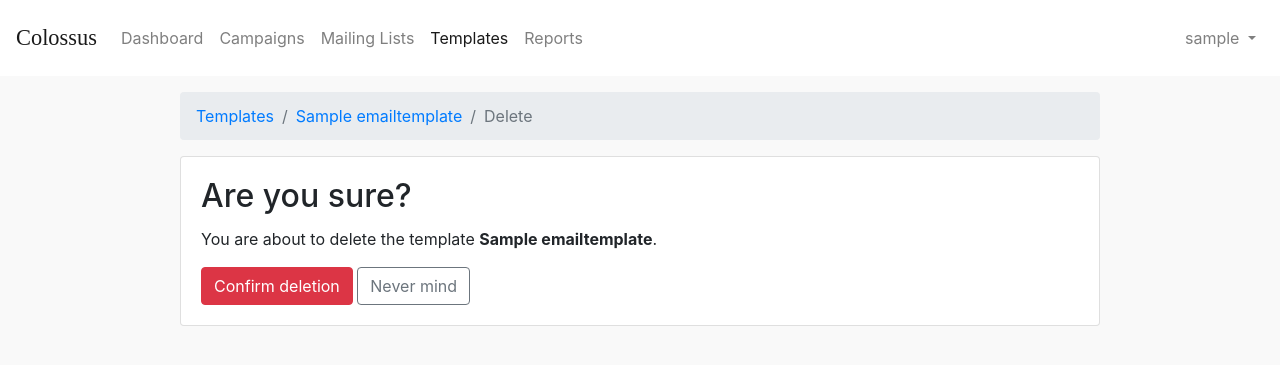
After one commit to vitorfs/colossus, a Django app: page /templates/1/delete/ in a window 1280 px wide. The commit adds this page. Shown: the top 365 px of the page. Run offline with Django 3.2, Linux system fonts and the light colour scheme; a user stored in the database is signed in; tables that the repository leaves empty hold one stand-in row (values such as "Sample post"); parts of the project's set-up code (start-up, migrations or seed data) failed here and were passed over; some libraries are stand-ins or nearby versions; some web fonts are replaced.

Commit message:
Add delete template view

```diff
--- a/colossus/apps/lists/templates/lists/subscriber_confirm_delete.html
+++ b/colossus/apps/lists/templates/lists/subscriber_confirm_delete.html
@@ -14,7 +14,7 @@
   </nav>
   <div class="card mb-3">
     <div class="card-body">
-      <h2 class="card-title">Are you sure?</h2>
+      <h2 class="card-title">{% trans 'Are you sure?' %}</h2>
       <p>You are about to delete the subscriber <strong>{{ subscriber.email }}</strong> from the list.</p>
       <form method="post" novalidate>
         {% csrf_token %}
--- a/colossus/apps/templates/forms.py
+++ b/colossus/apps/templates/forms.py
@@ -3,6 +3,7 @@ from django.template import Template, TemplateSyntaxError
 from django.template.loader_tags import IncludeNode, ExtendsNode
 from django.core.exceptions import ValidationError
 from django.utils.translation import gettext
+from django.utils import timezone
 
 from .models import EmailTemplate
 
@@ -40,6 +41,7 @@ class EmailTemplateForm(forms.ModelForm):
 
     def save(self, commit=True):
         email_template = super().save(commit=False)
+        email_template.update_date = timezone.now()
         if commit:
             email_template.save()
         return email_template
--- /dev/null
+++ b/colossus/apps/templates/templates/templates/emailtemplate_confirm_delete.html
@@ -0,0 +1,26 @@
+{% extends 'base.html' %}
+
+{% load i18n %}
+
+{% block title %}{% trans 'Delete' %}{% endblock %}
+
+{% block content %}
+  <nav aria-label="breadcrumb">
+    <ol class="breadcrumb">
+      <li class="breadcrumb-item"><a href="{% url 'templates:emailtemplates' %}">{% trans 'Templates' %}</a></li>
+      <li class="breadcrumb-item"><a href="{% url 'templates:emailtemplate_editor' email_template.pk %}">{{ email_template.name }}</a></li>
+      <li class="breadcrumb-item active" aria-current="page">{% trans 'Delete' %}</li>
+    </ol>
+  </nav>
+  <div class="card mb-3">
+    <div class="card-body">
+      <h2 class="card-title">{% trans 'Are you sure?' %}</h2>
+      <p>You are about to delete the template <strong>{{ email_template.name }}</strong>.</p>
+      <form method="post" novalidate>
+        {% csrf_token %}
+        <button type="submit" class="btn btn-danger" role="button">{% trans 'Confirm deletion' %}</button>
+        <a href="{% url 'templates:emailtemplate_editor' email_template.pk %}" class="btn btn-outline-secondary" role="button">{% trans 'Never mind' %}</a>
+      </form>
+    </div>
+  </div>
+{% endblock %}
--- a/colossus/apps/templates/urls.py
+++ b/colossus/apps/templates/urls.py
@@ -10,5 +10,6 @@ urlpatterns = [
     path('add/', views.EmailTemplateCreateView.as_view(), name='emailtemplate_add'),
     path('<int:pk>/', views.EmailTemplateEditorView.as_view(), name='emailtemplate_editor'),
     path('<int:pk>/edit/', views.EmailTemplateUpdateView.as_view(), name='emailtemplate_edit'),
-    path('<int:pk>/preview/', views.preview_email_template, name='emailtemplate_preview')
+    path('<int:pk>/preview/', views.preview_email_template, name='emailtemplate_preview'),
+    path('<int:pk>/delete/', views.EmailTemplateDeleteView.as_view(), name='emailtemplate_delete')
 ]
--- a/colossus/apps/templates/views.py
+++ b/colossus/apps/templates/views.py
@@ -1,9 +1,10 @@
 from django.contrib.auth.decorators import login_required
 from django.utils.decorators import method_decorator
-from django.views.generic import CreateView, ListView, UpdateView
+from django.views.generic import CreateView, ListView, UpdateView, DeleteView
 from django.views.generic.base import ContextMixin
 from django.http import HttpResponse, JsonResponse
 from django.shortcuts import get_object_or_404
+from django.urls import reverse, reverse_lazy
 
 from .models import EmailTemplate
 from .forms import EmailTemplateForm
@@ -38,11 +39,23 @@ class EmailTemplateUpdateView(EmailTemplateMixin, UpdateView):
 
 
 @method_decorator(login_required, name='dispatch')
+class EmailTemplateDeleteView(EmailTemplateMixin, DeleteView):
+    model = EmailTemplate
+    context_object_name = 'email_template'
+    success_url = reverse_lazy('templates:emailtemplates')
+
+
+@method_decorator(login_required, name='dispatch')
 class EmailTemplateEditorView(EmailTemplateMixin, UpdateView):
     model = EmailTemplate
     form_class = EmailTemplateForm
     context_object_name = 'email_template'
     template_name = 'templates/emailtemplate_editor.html'
+
+    def get_success_url(self):
+        if self.request.POST.get('action', 'save_changes') == 'save_changes':
+            return self.object.get_absolute_url()
+        return reverse('templates:emailtemplates')
 
 
 @login_required
```
Also changed, not shown: colossus/apps/templates/templates/templates/emailtemplate_editor.html (+3 -4 lines).
